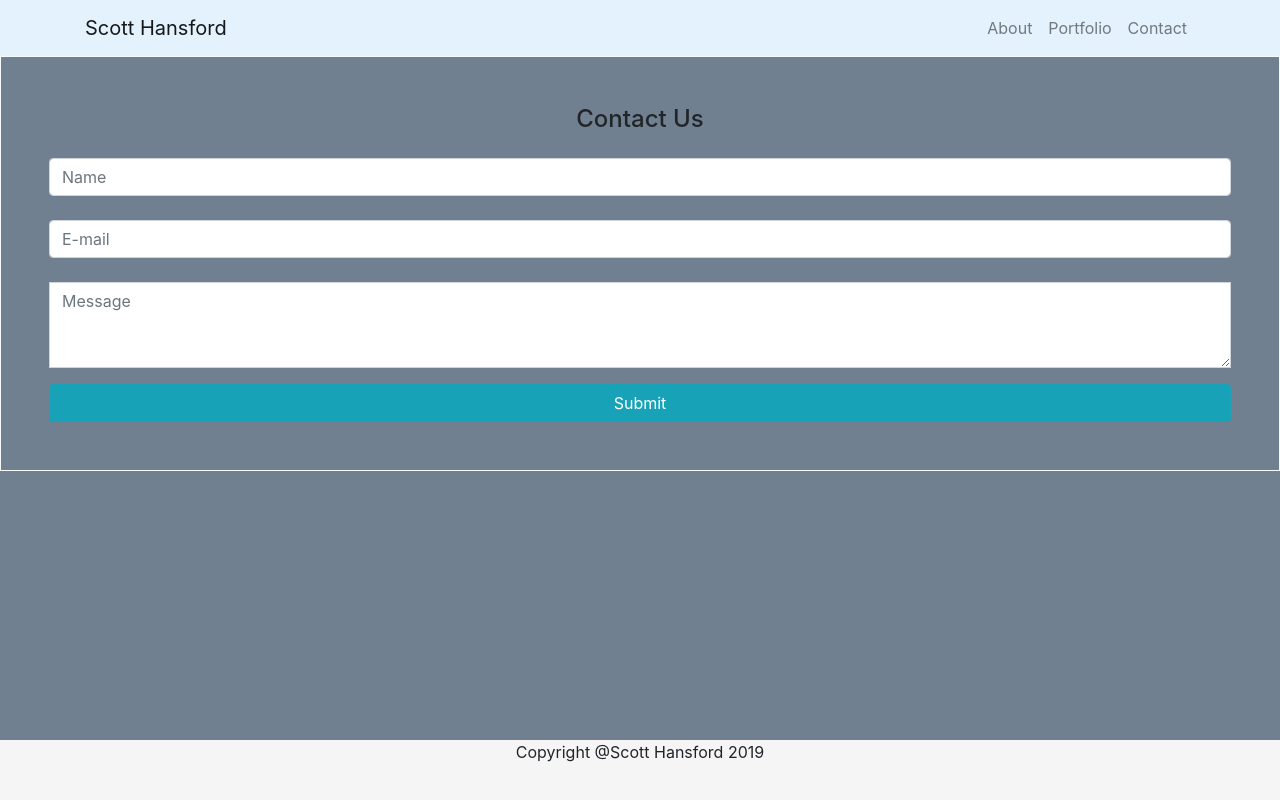
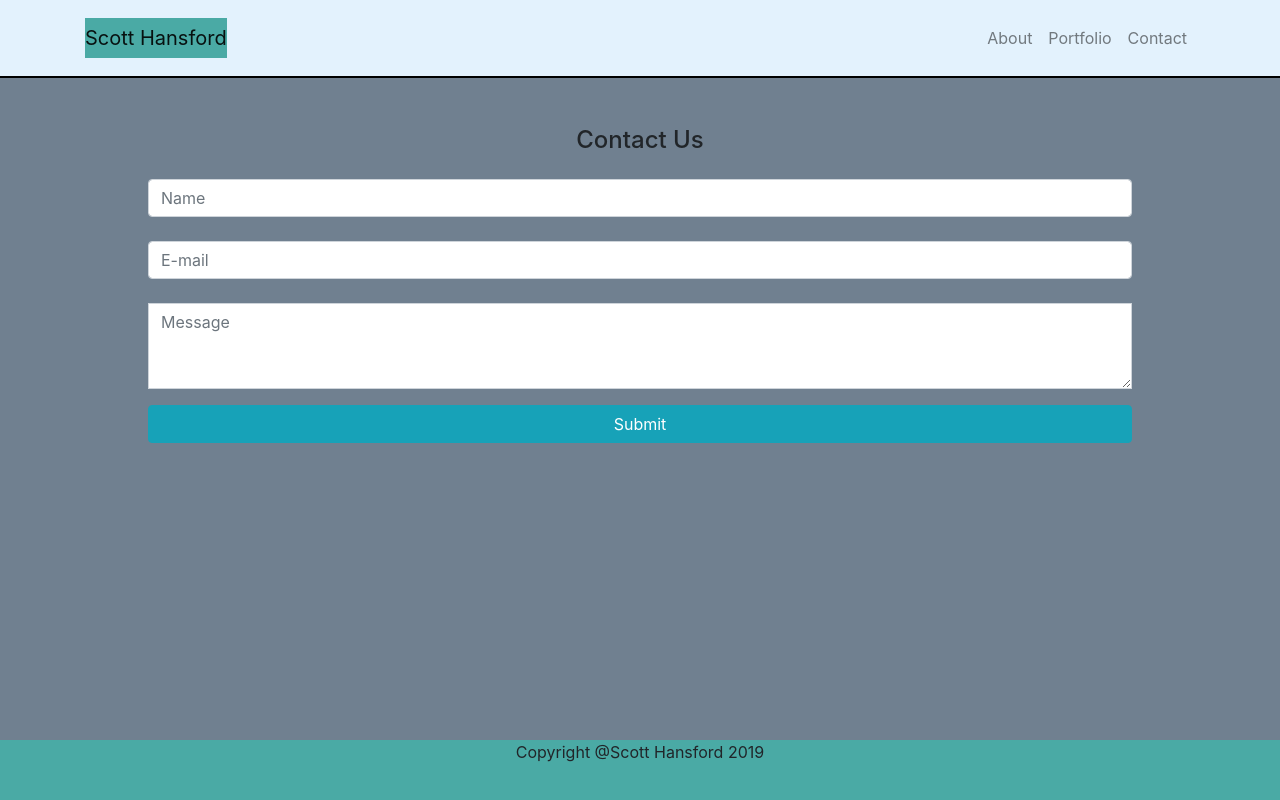
Before and after one commit to zenwattage/Bootstrap-Portfolio, a plain HTML site: page contact.html in a window 1280 px wide. Drawn offline with nearby package versions, Linux system fonts and the light colour scheme.

Commit message:
changes to margins

```diff
--- a/contact.html
+++ b/contact.html
@@ -61,7 +61,7 @@
           </section> -->
 
     <!-- Default form contact -->
-    <form class="text-center border border-light p-5">
+    <form class="text-center p-5">
 
         <p class="h4 mb-4">Contact Us</p>
 
--- a/main.css
+++ b/main.css
@@ -5,7 +5,7 @@ body {
 
 
 main {
-    margin-top: 10px;
+    margin-top: 20px;
     margin-left: auto;
     margin-right: auto;
     width: 960px;
@@ -20,6 +20,7 @@ main {
 
 .img-thumbnail {
   padding: 0px;
+  margin-right: 10px;
 }
 
 .col-sm {
@@ -61,19 +62,55 @@ header {
 
 nav {
     background-color: #e3f2fd;
+    border-bottom: 2px solid black;
+}
+
+.navbar-brand {
+  background-color: #4aaaa5;
+  margin-top: 10px;
+  margin-bottom: 10px;
 }
 
 
+
+
+
+form {
+  width: auto;
+  margin-right: 100px;
+  margin-left: 100px;
+}
+
+
+
+
+
+
+
+
+
+
+
+
+
+
+
+
+
+
+
+
+
+
 footer {
-     position: sticky;
+    position: sticky;
     bottom: 0;
     margin-left: auto;
     margin-right: auto;
-    position: absolute;
-    bottom: 0;
+    position: fixed;
     width: 100%;
     height: 60px;
-    background-color: #f5f5f5;
+    background-color: #4aaaa5;
 }
 
 
```
Also changed, not shown: index.html (+5 -23 lines).
